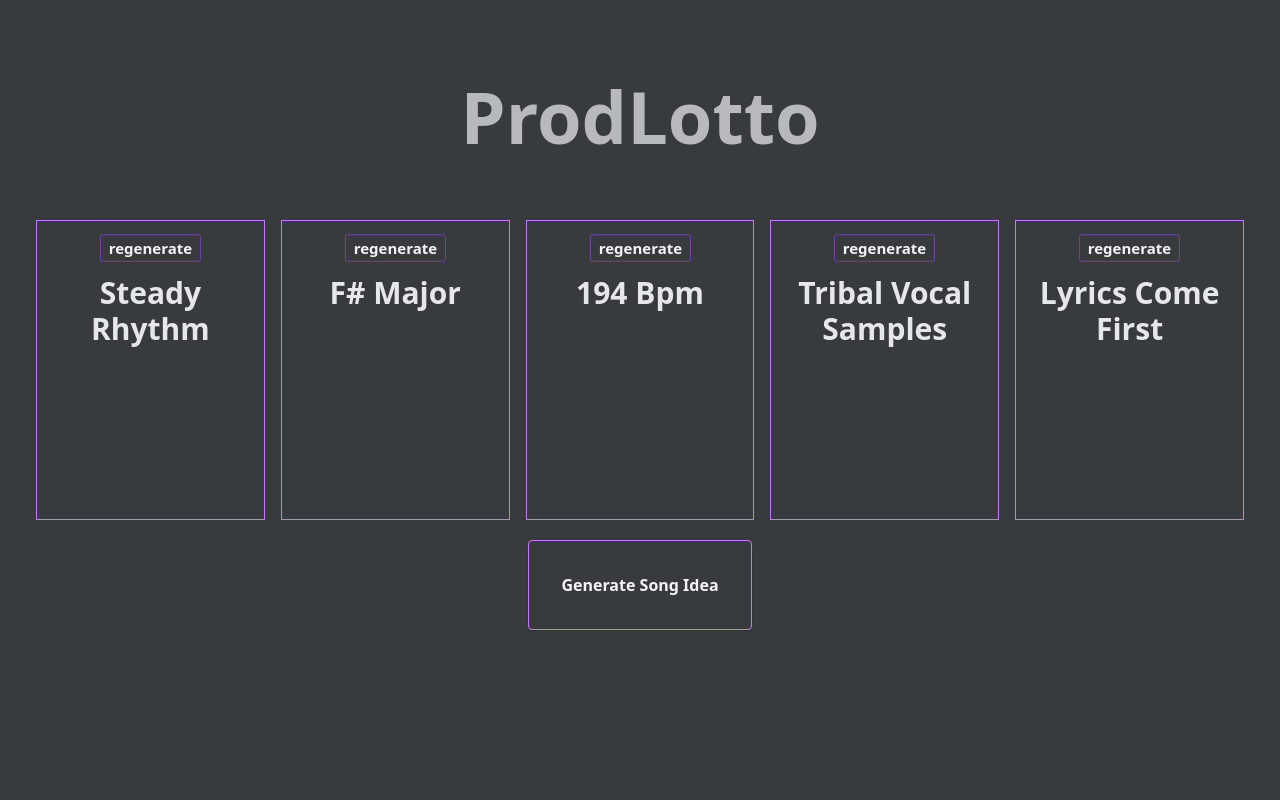
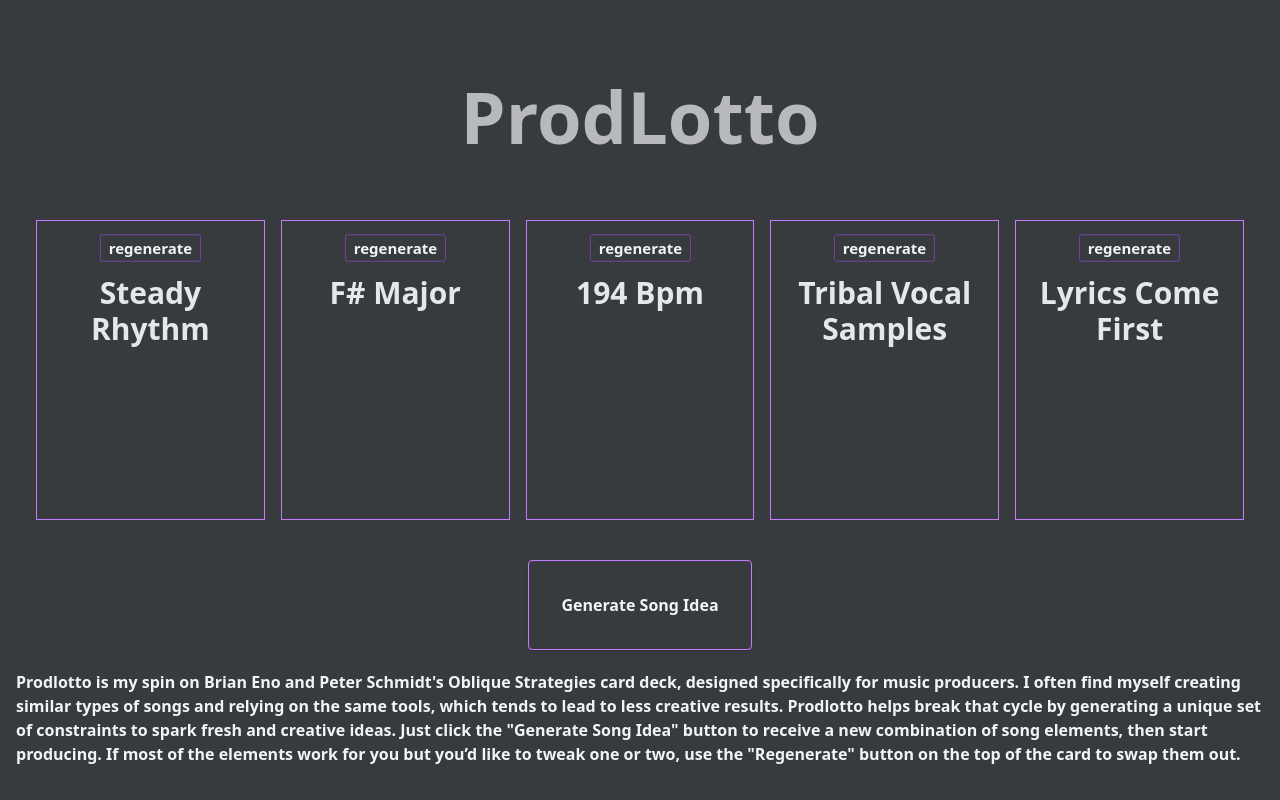
Before and after one commit to DeanEby/prodlotto, a React (Vite) app in the folder prodlotto/: page / in a window 1280 px wide. Built offline with nearby package versions, Linux system fonts and the light colour scheme.

Commit message:
Add description and usage instructions

```diff
--- a/prodlotto/src/App.tsx
+++ b/prodlotto/src/App.tsx
@@ -59,9 +59,16 @@
 
 
       <div className="justify-self-center">
-        <button className='bg-transparent hover:bg-gray-400 text-gray-100 hover:text-purple-800 font-semibold py-8 px-8 border border-purple-400 rounded shadow'
+        <button className='bg-transparent hover:bg-gray-400 text-gray-100 hover:text-purple-800 font-semibold py-8 px-8 border border-purple-400 rounded shadow my-5'
             onClick={() => updateElements()}>Generate Song Idea</button>
       </div>
+      <h1 className='text-gray-100 font-semibold'>
+      Prodlotto is my spin on Brian Eno and Peter Schmidt's Oblique Strategies card deck, designed specifically for music producers.
+      I often find myself creating similar types of songs and relying on the same tools, which tends to lead to less creative results.
+      Prodlotto helps break that cycle by generating a unique set of constraints to spark fresh and creative ideas. Just click the
+      "Generate Song Idea" button to receive a new combination of song elements, then start producing. If most of the elements work
+      for you but you’d like to tweak one or two, use the "Regenerate" button on the top of the card to swap them out.
+      </h1>
     </div>
   )
 }
```
Also changed, not shown: 5 other files (tests, documents, lock files or other folders).
